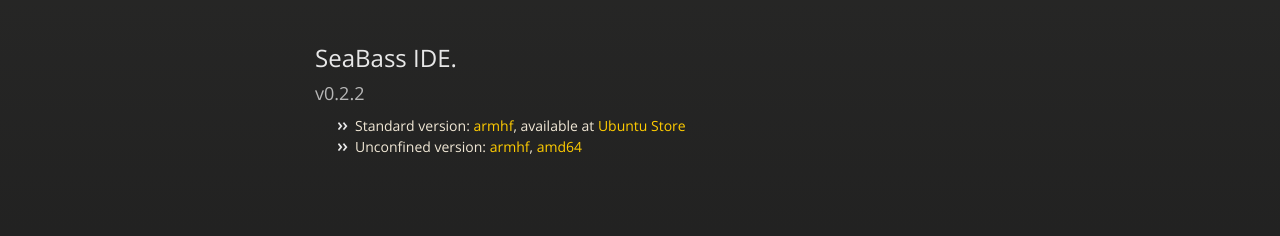
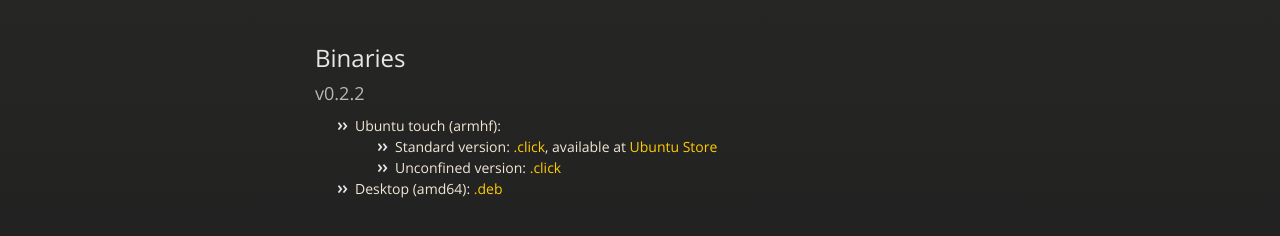
Before and after one commit to milikhin/milikhin.github.io, a plain HTML site: page index.html in a window 1280 px wide. Shown: the part 226-462 px from the top of the page. Drawn offline with Linux system fonts and the light colour scheme.

Commit message:
update binaries

```diff
--- a/index.html
+++ b/index.html
@@ -37,20 +37,32 @@
             </div>
 
             <h2>
-            <a id="seabass-ide" class="anchor" href="#seabass-ide" aria-hidden="true">
-              <span aria-hidden="true" class="octicon octicon-link"></span>
-            </a>SeaBass IDE.</h2>
+              <a id="seabass-ide" class="anchor" href="#seabass-ide" aria-hidden="true">
+                <span aria-hidden="true" class="octicon octicon-link"></span>
+              </a>Binaries
+            </h2>
 
             <h3>
               <a id="v022" class="anchor" href="#v022" aria-hidden="true">
                 <span aria-hidden="true" class="octicon octicon-link"></span>
-              </a>v0.2.2</h3>
+              </a>v0.2.2
+            </h3>
+
             <ul>
                 <li>
-                    Standard version: <a href="downloads/seabass.mikhael_0.2.2_armhf.click">armhf</a>, available at <a href="https://uappexplorer.com/app/seabass.mikhael">Ubuntu Store</a>
+                    Ubuntu touch (armhf):
+                    <ul style="margin-bottom:0">
+                        <li>
+                            Standard version: <a href="downloads/seabass.mikhael_0.2.2_armhf.click">.click</a>, available at <a href="https://uappexplorer.com/app/seabass.mikhael">Ubuntu Store</a>
+                        </li>
+                        <li>
+                            Unconfined version:
+                            <a href="downloads/seabass.mikhael_0.2.2u_armhf.click">.click</a>
+                        </li>
+                    </ul>
                 </li>
                 <li>
-                    Unconfined version: <a href="downloads/seabass.mikhael_0.2.2u_armhf.click">armhf</a>, <a href="downloads/seabass.mikhael_0.2.2u_amd64.deb">amd64</a>
+                    Desktop (amd64): <a href="downloads/seabass.mikhael_0.2.2u_amd64.deb">.deb</a>
                 </li>
             </ul>
         </section>
```
Also changed, not shown: 3 other files.
